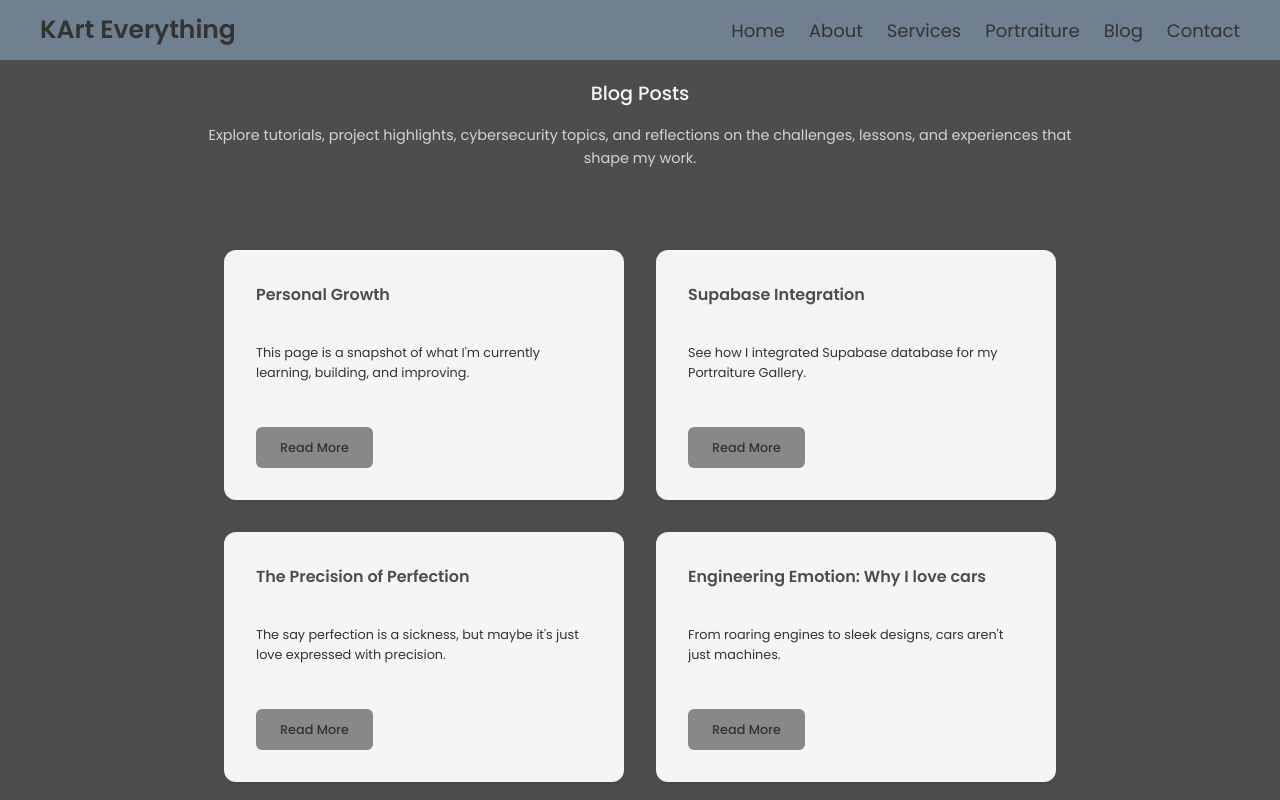
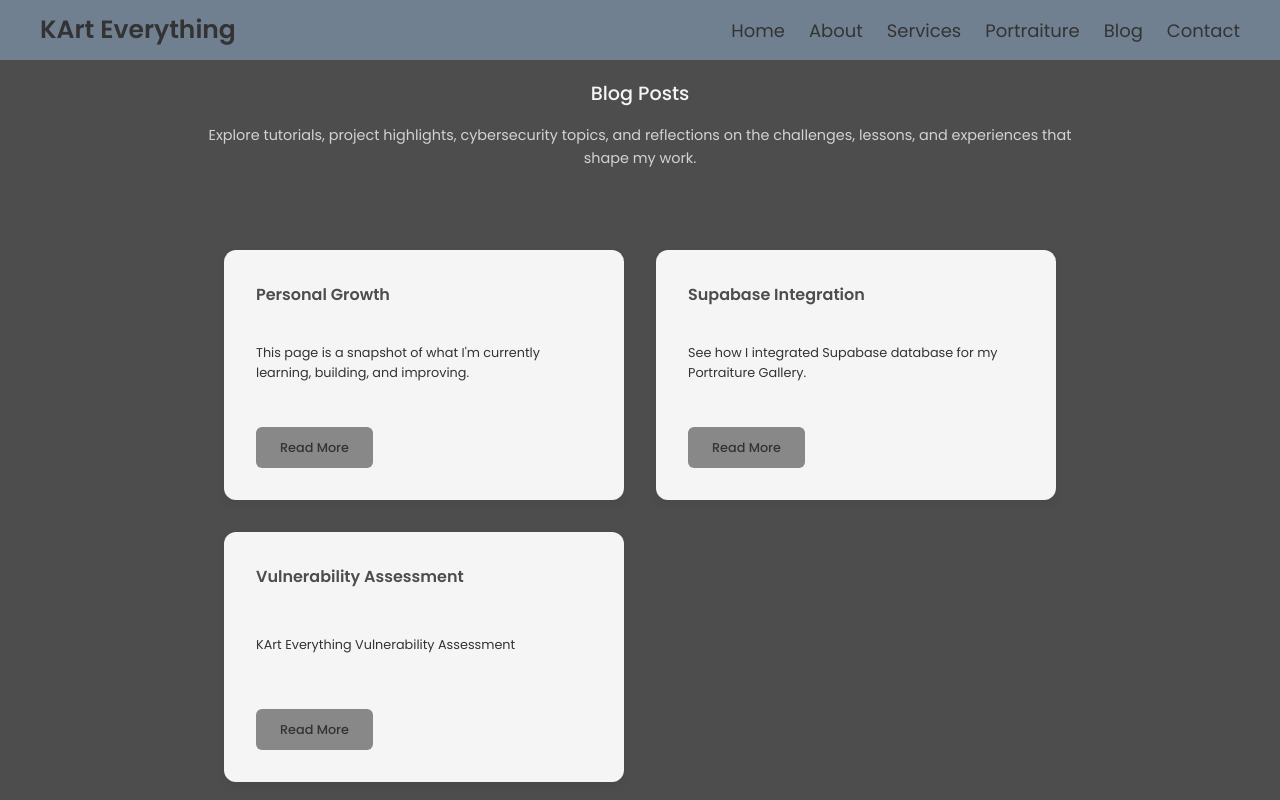
Before and after one commit to karteverything/karteverything2, a Next.js app: page /blog in a window 1280 px wide. Shown: the top 800 px of the page. Built offline with nearby package versions, Linux system fonts and the light colour scheme; no server answers.

Commit message:
delete blog posts for perfection and engineering emotion
Removed multiple blog post entries from the blogPosts.js file.

```diff
--- a/data/blogPosts.js
+++ b/data/blogPosts.js
@@ -16,22 +16,6 @@ export const blogPosts = [
         updated: "2026-03-10",
     },
     {
-        slug: "perfection",
-        title: "The Precision of Perfection",
-        snippet: "The say perfection is a sickness, but maybe it's just love expressed with precision.",
-        path: "/blog/perfection",
-        published: "2025-11-03",
-        updated: "2026-03-10",
-    },
-    {
-        slug: "engineering-emotion",
-        title: "Engineering Emotion: Why I love cars",
-        snippet: "From roaring engines to sleek designs, cars aren't just machines.",
-        path: "/blog/cars",
-        published: "2025-12-02",
-        updated: "2026-03-10",
-    },
-    {
         slug: "securing",
         title: "Vulnerability Assessment",
         snippet: "KArt Everything Vulnerability Assessment",
```
